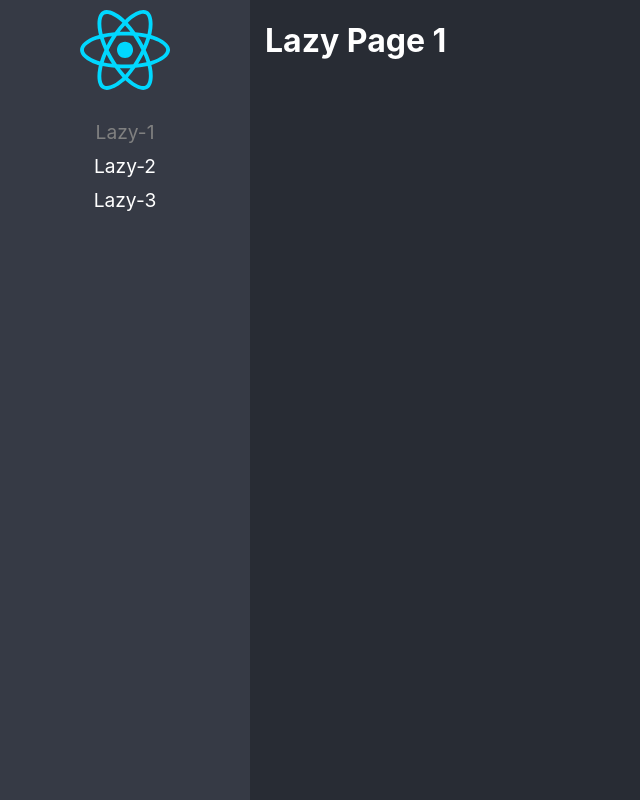
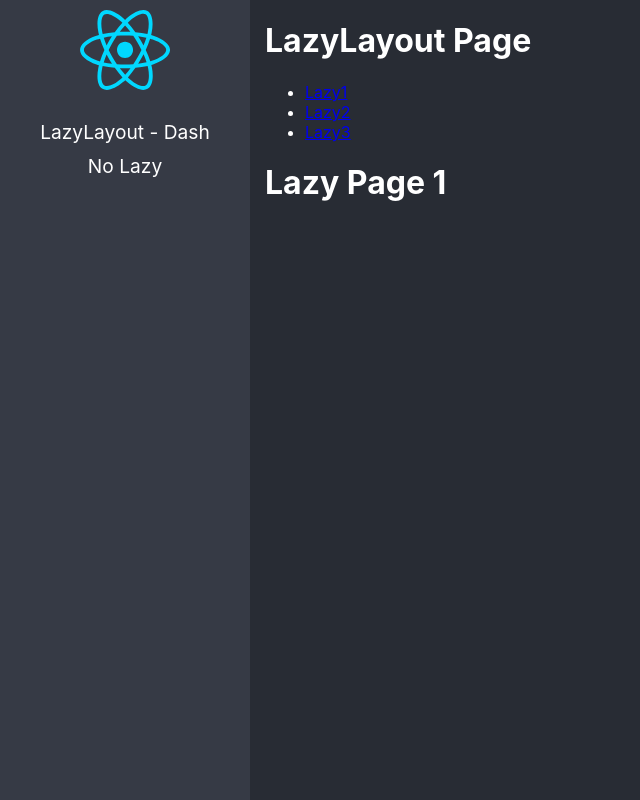
Before and after one commit to jesusmira/React-adv, a React (Vite) app: page /lazyLoad/lazy1 in a window 1280 px wide. Before the commit this address led to /lazy1. Shown: the whole page, without its empty margins (0-640 px from the left). Built offline with nearby package versions, Linux system fonts and the light colour scheme.

Commit message:
Rutas anidadas listas

```diff
--- /dev/null
+++ b/src/01-lazyload/layout/LazyLayout.tsx
@@ -0,0 +1,35 @@
+import { NavLink, Route, Routes, Navigate } from "react-router-dom";
+import { LazyPage1, LazyPage2, LazyPage3 } from "../pages";
+
+
+export const LazyLayout = () => {
+  return (
+    <div>
+        <h1>LazyLayout Page</h1>
+
+        <ul>
+            <li>
+                <NavLink to="lazy1">Lazy1</NavLink>
+            </li>
+            <li>
+                <NavLink to="lazy2">Lazy2</NavLink>
+            </li>
+            <li>
+                <NavLink to="lazy3">Lazy3</NavLink>
+            </li>
+        </ul>
+
+        <Routes>
+            <Route path="lazy1" element={ <LazyPage1/>} />
+            <Route path="lazy2" element={ <LazyPage2/>} />
+            <Route path="lazy3" element={ <LazyPage3/>} />
+
+            {/* <Route path="*" element={ <div>Not found</div>} />  */}
+            <Route path="*" element={ <Navigate replace to="lazy1" /> } />
+
+        </Routes>
+    </div>
+  )
+}
+
+export default LazyLayout;
--- /dev/null
+++ b/src/01-lazyload/pages/NoLazy.tsx
@@ -0,0 +1,9 @@
+
+
+export const NoLazy = () => {
+  return (
+    <div>
+        <h1>No lazyLoad component</h1>
+    </div>
+  )
+}
--- a/src/routes/routes.ts
+++ b/src/routes/routes.ts
@@ -1,5 +1,5 @@
 import { lazy, LazyExoticComponent } from "react";
-// import { LazyPage1 } from "../01-lazyload/pages";
+import { NoLazy } from "../01-lazyload/pages/NoLazy";
 
 type JSXComponent =  () => JSX.Element;
 
@@ -10,31 +10,26 @@
     name: string;
 }
 
-const Lazy1 = lazy( () => import(/* webpackChunkName: "LazyPage-1*/'../01-lazyload/pages/LazyPage1'));
-const Lazy2 = lazy( () => import(/* webpackChunkName: "LazyPage-2*/'../01-lazyload/pages/LazyPage2'));
-const Lazy3 = lazy( () => import(/* webpackChunkName: "LazyPage-3*/'../01-lazyload/pages/LazyPage3'));
+const LazyLayout = lazy( () => import(/* webpackChunkName: "LazyLayout*/'../01-lazyload/layout/LazyLayout'));
+
+
 
 export const routes: Route[] = [
 
     {
-        to:   '/lazy1',
-        path: 'lazy1',
-        Component: Lazy1,
-        name: 'Lazy-1'
+        path: '/lazyLoad/*',
+        to:   '/lazyLoad/',
+        Component: LazyLayout,
+        name: 'LazyLayout - Dash'
 
     },
     {
-        to:   '/lazy2',
-        path: 'lazy2',
-        Component: Lazy2,
-        name: 'Lazy-2'
+        to:   '/no-lazy',
+        path: 'no-lazy',
+        Component: NoLazy,
+        name: 'No Lazy'
 
     },
-    {
-        to:   '/lazy3',
-        path: 'lazy3',
-        Component: Lazy3,
-        name: 'Lazy-3'
 
-    },
+
 ]
```
